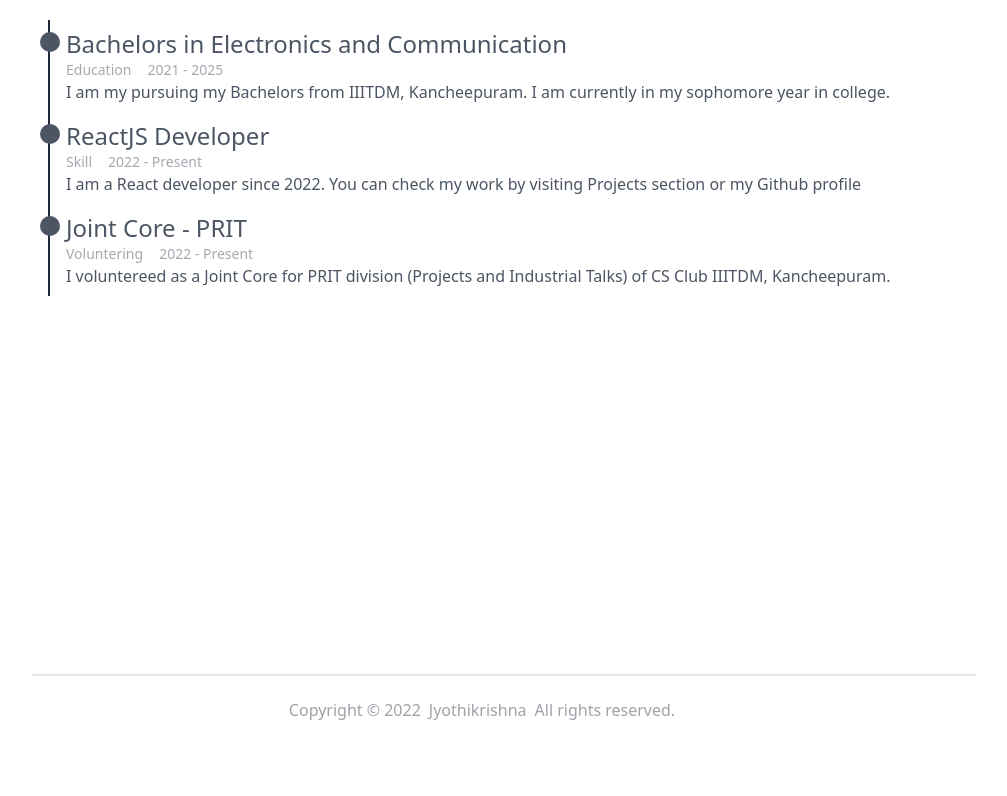
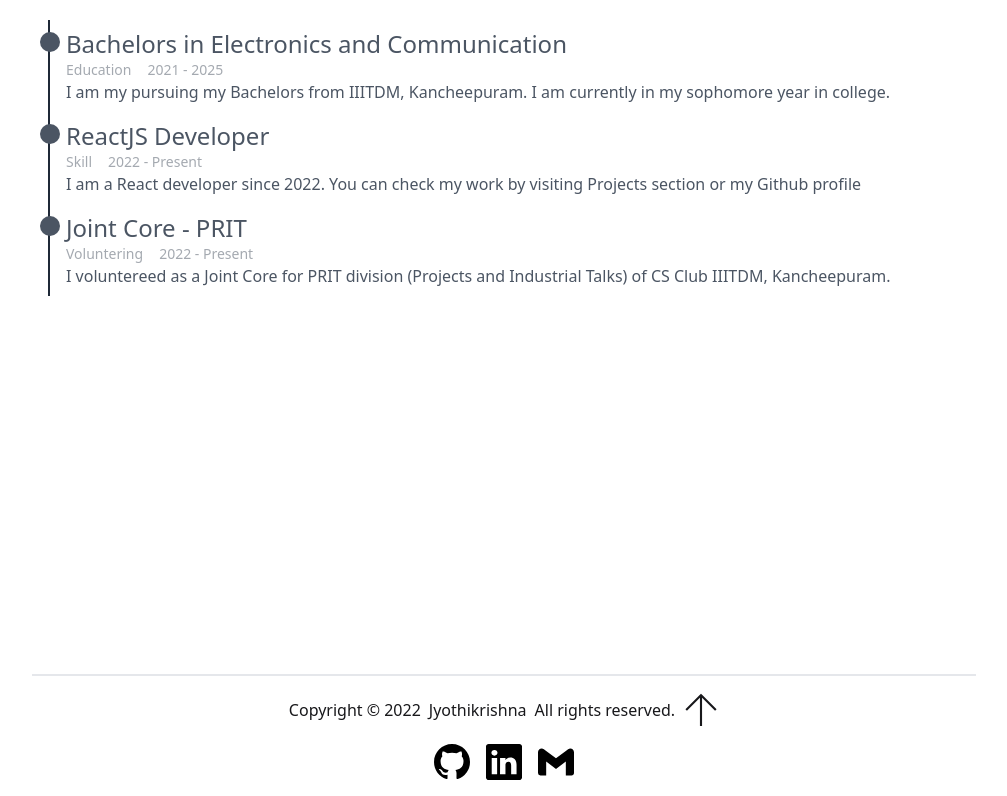
Before and after one commit to bhendi-boi/portfolio, a React (Vite) app: page / in a window 1280 px wide. Shown: the part 2608-3404 px from the top of the page, without its empty margins (136-1143 px from the left). Built offline with nearby package versions, Linux system fonts and the light colour scheme.

Commit message:
footer update

```diff
--- a/src/components/Contact.jsx
+++ b/src/components/Contact.jsx
@@ -16,7 +16,7 @@ const Contact = ({ scrollRef }) => {
         >
           <BsGithub
             size={36}
-            className="text-white transition duration-200 ease-in-out hover:scale-110 focus:scale-110 hover:text-blue-500"
+            className="transition duration-200 ease-in-out dark:text-white hover:scale-110 focus:scale-110 hover:text-blue-500"
           />
         </a>
       </li>
@@ -29,8 +29,8 @@ const Contact = ({ scrollRef }) => {
         >
           <BsLinkedin
             size={36}
-            className="text-white transition duration-200 ease-in-out hover:scale-110 focus:scale-110 hover:text-blue-500"
-          />
+            className="transition duration-200 ease-in-out dark:text-white hover:scale-110 focus:scale-110 hover:text-blue-500"
+          />{" "}
         </a>
       </li>
       <li>
@@ -42,7 +42,7 @@ const Contact = ({ scrollRef }) => {
         >
           <SiGmail
             size={36}
-            className="text-white transition duration-200 ease-in-out hover:scale-110 focus:scale-110 hover:text-blue-500"
+            className="transition duration-200 ease-in-out dark:text-white hover:scale-110 focus:scale-110 hover:text-blue-500"
           />
         </a>
       </li>
--- a/src/components/Footer.jsx
+++ b/src/components/Footer.jsx
@@ -3,7 +3,7 @@ import Contact from "./Contact";
 const Footer = ({ handleScrollToTop, scrollRef }) => {
   return (
     <footer className="flex flex-col gap-4 py-4 bg-background dark:bg-dark-background">
-      <p className="inline-flex items-center justify-center gap-2 text-center text-zinc-400">
+      <p className="inline-flex items-center justify-center gap-2 text-center text-zinc-900 dark:text-zinc-400">
         Copyright &copy; {new Date().getFullYear()}{" "}
         <span className="font-medium">Jyothikrishna</span>{" "}
         <span className="hidden sm:inline">All rights reserved.</span>{" "}
--- a/src/components/ScrollButton.jsx
+++ b/src/components/ScrollButton.jsx
@@ -9,7 +9,7 @@ const ScrollButton = ({ handleScrollToTop }) => {
     >
       <TfiArrowUp
         size={36}
-        className="text-white transition duration-200 hover:scale-110 hover:text-blue-500"
+        className="transition duration-200 hover:scale-110 hover:text-blue-500"
       />
     </button>
   );
```
